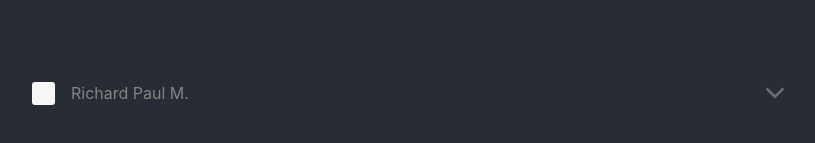
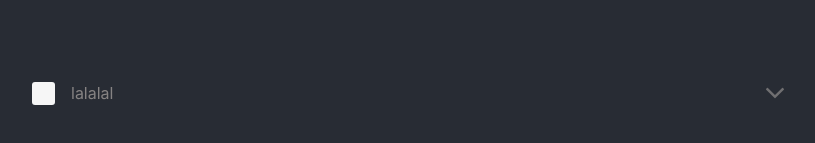
Before and after one commit to brds15/check-list, a React (Create React App) app: page / in a window 1280 px wide. Shown: the part 307-450 px from the top of the page, without its empty margins (232-1047 px from the left). Built offline with nearby package versions, Linux system fonts and the light colour scheme.

Commit message:
feat: organize list components

```diff
--- a/src/Styles/App.scss
+++ b/src/Styles/App.scss
@@ -18,5 +18,11 @@
     color: white;
     font-size: 1rem;
     padding: 0 20%;
+
+    .App-content-list {
+      list-style: none;
+      width: 100%;
+      padding: 0;
+    }
   }
 }
--- a/src/components/App.js
+++ b/src/components/App.js
@@ -1,20 +1,26 @@
-import React, { useEffect } from 'react';
+import React, { useEffect, useState } from 'react';
 import { getData } from '../services/api';
 import List from './List';
 import '../Styles/App.scss';
 
 function App() {
+  const [items, setItems] = useState([]);
+
   useEffect(() => {
-    getData(res => {
-      const { hasError = true, list = {} } = res || {};
-      console.log('hasError', hasError);
-      console.log('list', list);
-    }, []);
-  });
+    if (items.length === 0) {
+      getData(res => {
+        const { hasError = true, list = [] } = res || {};
+        if (!hasError) {
+          setItems(list);
+        }
+      });
+    }
+  }, [items]);
+
   return (
     <div className="App">
       <div className="App-content">
-        <List />
+        <List items={items} />
       </div>
     </div>
   );
--- a/src/components/List/Arrow.jsx
+++ b/src/components/List/Arrow/Arrow.jsx
@@ -1,6 +1,6 @@
 import React from 'react';
-import arrowDown from '../../assets/down.svg';
-import arrowUp from '../../assets/up.svg';
+import arrowDown from '../../../assets/down.svg';
+import arrowUp from '../../../assets/up.svg';
 import './Arrow.scss';
 
 export default function Arrow({ type }) {
--- a/src/components/List/List.scss
+++ /dev/null
@@ -1,17 +0,0 @@
-.List {
-  list-style: none;
-  width: 100%;
-  padding: 0;
-
-  li {
-    display: flex;
-    flex-direction: row;
-    flex-wrap: nowrap;
-    justify-content: space-between;
-    padding: 6px 8px;
-  }
-
-  li:hover {
-    background-color: #595656;
-  }
-}
--- /dev/null
+++ b/src/components/List/Row/Row.jsx
@@ -0,0 +1,13 @@
+import React from 'react';
+import Checkbox from '../../Checkbox/index';
+import Arrow from '../Arrow/Arrow';
+import './Row.scss';
+
+export default function Row({ name = '' }) {
+  return (
+    <li className="Row">
+      <Checkbox>{name}</Checkbox>
+      <Arrow />
+    </li>
+  );
+}
--- /dev/null
+++ b/src/components/List/Row/Row.scss
@@ -0,0 +1,10 @@
+.Row {
+  display: flex;
+  flex-direction: row;
+  flex-wrap: nowrap;
+  justify-content: space-between;
+  padding: 6px 8px;
+}
+.Row:hover {
+  background-color: #595656;
+}
--- a/src/components/List/index.jsx
+++ b/src/components/List/index.jsx
@@ -1,15 +1,11 @@
 import React from 'react';
-import Checkbox from '../Checkbox/index';
-import Arrow from './Arrow';
-import './List.scss';
+import Row from './Row/Row';
 
-export default function () {
+export default function List({ items = [] }) {
+  console.log('items', items);
   return (
-    <ul className="List">
-      <li>
-        <Checkbox>Richard Paul M.</Checkbox>
-        <Arrow />
-      </li>
+    <ul className="App-content-list">
+      <Row name={'lalalal'} />
     </ul>
   );
 }
--- a/src/services/api.js
+++ b/src/services/api.js
@@ -6,5 +6,5 @@ export const getData = cb => {
     if (cb && typeof cb === 'function') {
       cb({ hasError: false, list: Object.entries(objData) });
     }
-  }, 5000);
+  }, 3000);
 };
```
Also changed, not shown: src/components/List/Arrow/Arrow.scss (renamed from src/components/List/Arrow.scss).
